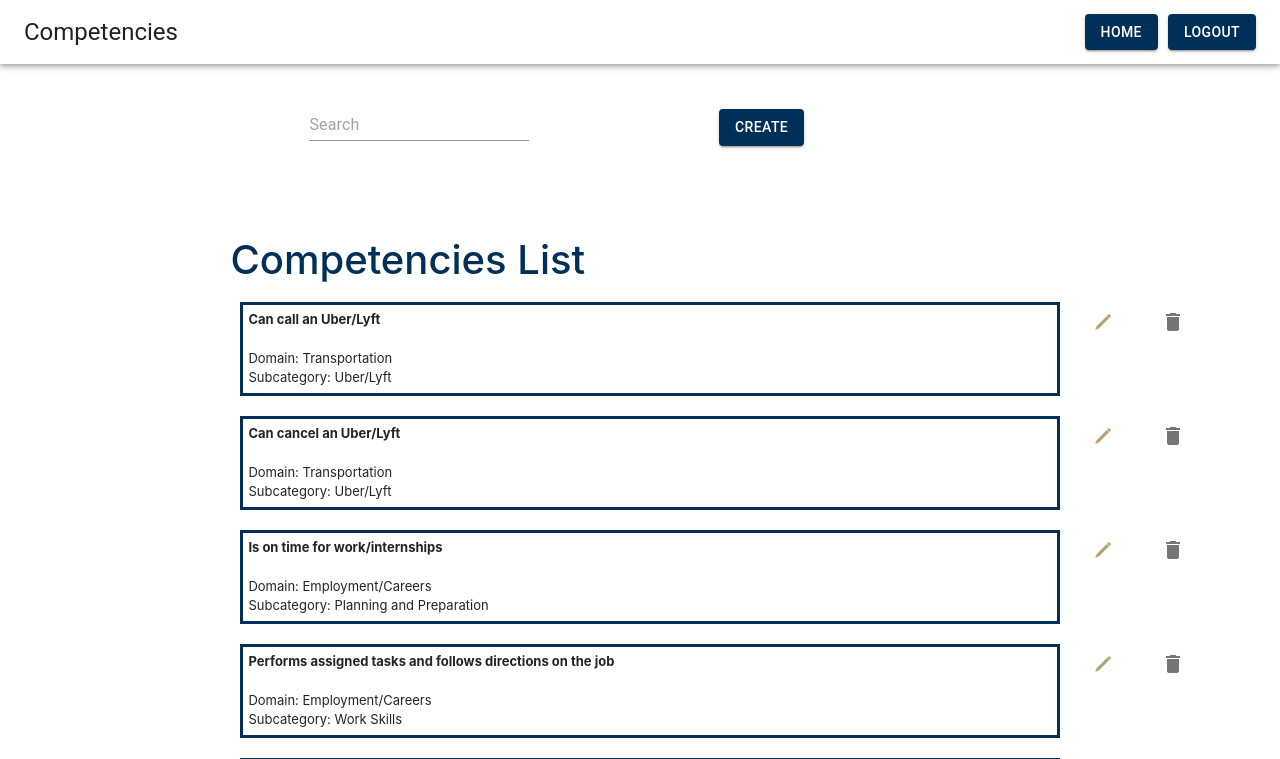
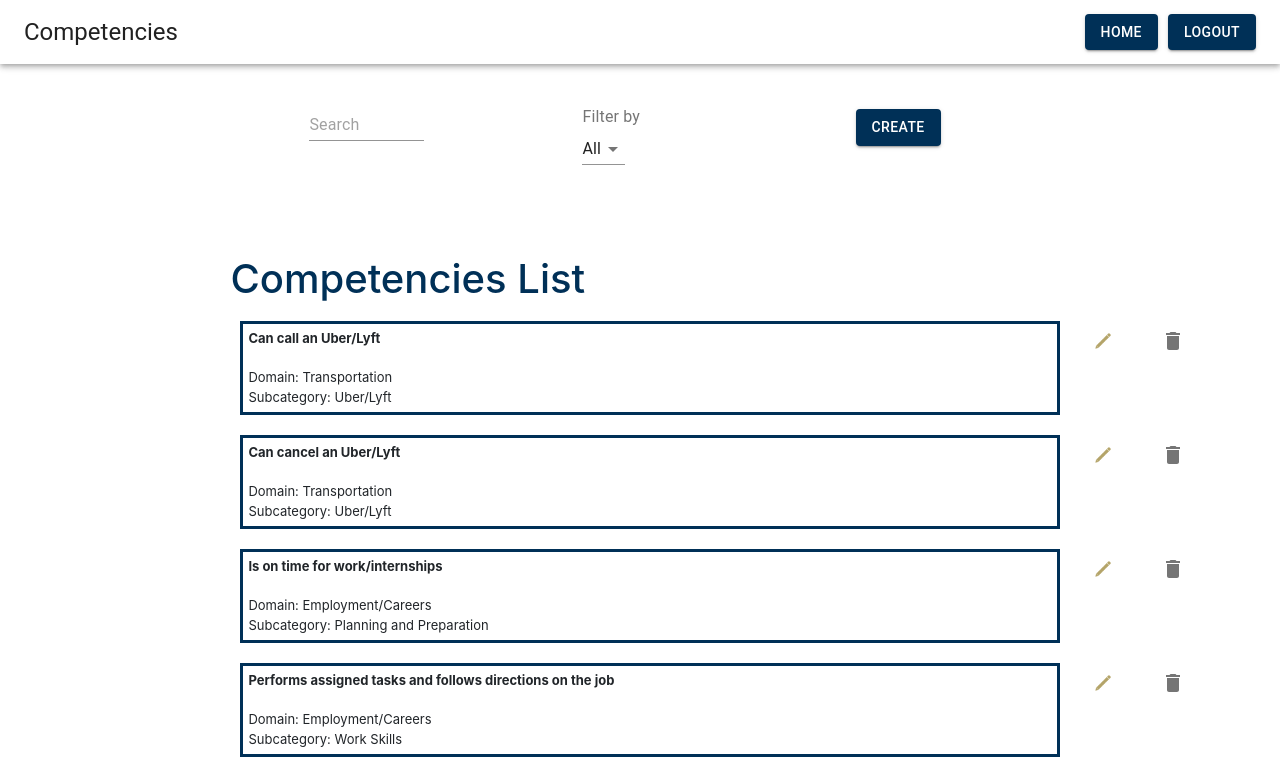
Before and after one commit to Excel-Tracker-Team-9302/excel-tracker, a React (Create React App) app in the folder excel-tracker-application/: page /competencies in a window 1280 px wide. Shown: the top 759 px of the page. Built offline with nearby package versions, Linux system fonts and the light colour scheme.

Commit message:
filter competencies

```diff
--- a/excel-tracker-application/src/components/Competencies/Competencies.js
+++ b/excel-tracker-application/src/components/Competencies/Competencies.js
@@ -7,7 +7,10 @@ import Header from '../Home/Header.js';
 import CompetenciesList from './CompetenciesList.js';
 import { Input } from '@material-ui/core';
 import UserServices from '../../services/UserServices';
-
+import { InputLabel } from '@material-ui/core';
+import { Select } from '@material-ui/core';
+import { MenuItem} from '@material-ui/core';
+import CompetencyServices from '../../services/CompetencyServices';
 
 import '../../styles/Users.css';
 import '../Common/CreateCompetencyButton'
@@ -20,24 +23,29 @@ class Competencies extends React.Component {
 
     this.state = {
         selected: "All",
-        competencies: ""
+        competencies: "",
+        domains: ["All", ...CompetencyServices.getCompetencyDomains()]
     }
 
     this.handleLogout = this.handleLogout.bind(this);
     this.handleChangeTL = this.handleChangeCompetencies.bind(this);
   }
 
+
   handleLogout() {
     this.props.history.push('/');
   }
   handleChange(value) {
     this.setState({selected: value });
+
   }
 
   handleChangeCompetencies(value) {
     this.setState({competencies: value})
     console.log(this.state.competencies)
   };
+
+
   render() {
       return (
 
@@ -57,6 +65,20 @@ class Competencies extends React.Component {
           />
         </div>
 
+        <div className="col">
+          <InputLabel id="label">Filter by</InputLabel>
+            <Select labelId="label"
+            id="select"
+            value={this.state.selected}
+            onChange={event => this.handleChange(event.target.value)}>
+            <option>something</option>
+            {this.state.domains.map(domain => (
+             <MenuItem value = {domain}>{domain}</MenuItem>
+            ))}
+
+            </Select>
+        </div>
+
         <div className ="col">
             <CreateCompetencyButton buttonTitle="Create" title="Create Competency"/>
           </div>
@@ -68,7 +90,10 @@ class Competencies extends React.Component {
           <div className='tc'>
 
           <h1>Competencies List</h1>
-          <CompetenciesList Competencies={UserServices.searchCompetencies(this.state.competencies)} prop= {this.props}/>
+          <CompetenciesList Competencies={UserServices.searchCompetencies(this.state.competencies).filter(competency => {
+            return competency.domain == this.state.selected || this.state.selected == "All";
+          })}
+           prop= {this.props}/>
           </div>
 
           <br></br>
```
